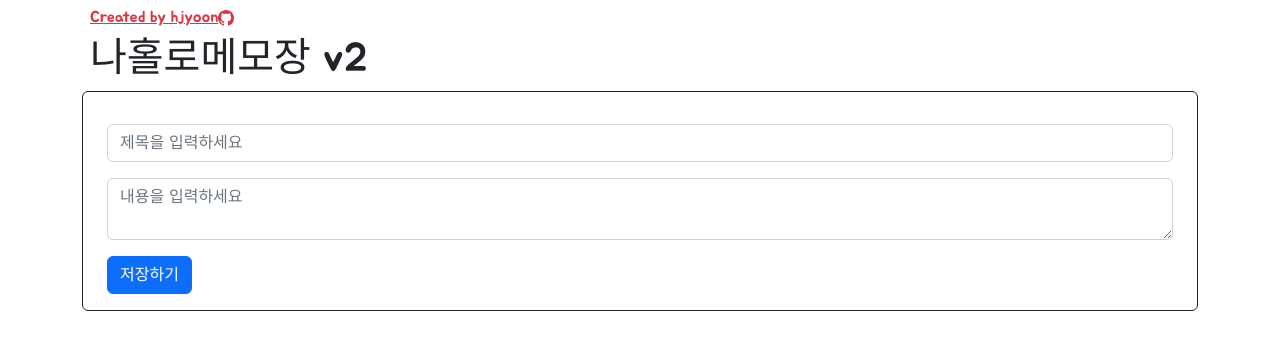
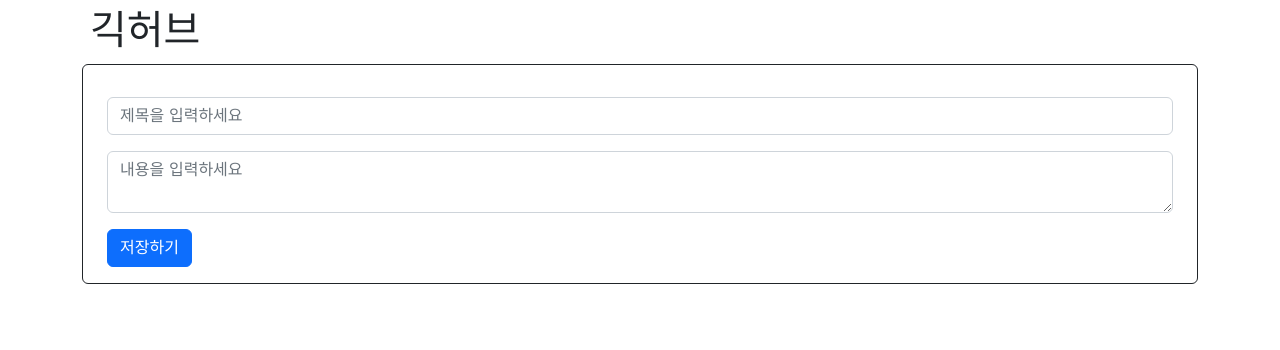
Before and after one commit to JINS-DE/GikHub, a Flask app: page / in a window 1280 px wide. Shown: the top 350 px of the page. Run offline with Flask 3, Linux system fonts and the light colour scheme; data that the repository does not hold is empty.

Commit message:
GH-4 jinja2 추가

```diff
--- a/requirements.txt
+++ b/requirements.txt
@@ -4,3 +4,4 @@ pymongo==4.7.1
 requests==2.31.0
 bson==0.5.10
 gunicorn==22.0.0
+jinja2==3.1.4
--- a/templates/index.html
+++ b/templates/index.html
@@ -286,25 +286,10 @@
     <div class="container">
       <div class="d-flex flex-column">
         <div class="p-2">
-          <a
-            href="https://github.com/hjyoon"
-            class="h6 text-danger d-flex align-items-center icon-link"
-          >
-            Created by hjyoon
-            <svg
-              xmlns="http://www.w3.org/2000/svg"
-              width="16"
-              height="16"
-              fill="currentColor"
-              class="bi bi-github"
-              viewBox="0 0 16 16"
-            >
-              <path
-                d="M8 0C3.58 0 0 3.58 0 8c0 3.54 2.29 6.53 5.47 7.59.4.07.55-.17.55-.38 0-.19-.01-.82-.01-1.49-2.01.37-2.53-.49-2.69-.94-.09-.23-.48-.94-.82-1.13-.28-.15-.68-.52-.01-.53.63-.01 1.08.58 1.23.82.72 1.21 1.87.87 2.33.66.07-.52.28-.87.51-1.07-1.78-.2-3.64-.89-3.64-3.95 0-.87.31-1.59.82-2.15-.08-.2-.36-1.02.08-2.12 0 0 .67-.21 2.2.82.64-.18 1.32-.27 2-.27s1.36.09 2 .27c1.53-1.04 2.2-.82 2.2-.82.44 1.1.16 1.92.08 2.12.51.56.82 1.27.82 2.15 0 3.07-1.87 3.75-3.65 3.95.29.25.54.73.54 1.48 0 1.07-.01 1.93-.01 2.2 0 .21.15.46.55.38A8.01 8.01 0 0 0 16 8c0-4.42-3.58-8-8-8"
-              />
-            </svg>
-          </a>
-          <h1>나홀로메모장 v2</h1>
+
+          <h1>
+            긱허브
+          </h1>
         </div>
         <div class="p-2">
           <form class="row row-cols-1 g-3 border border-dark rounded p-3 mb-4">
```
Also changed, not shown: static/img/logo.png (added).
